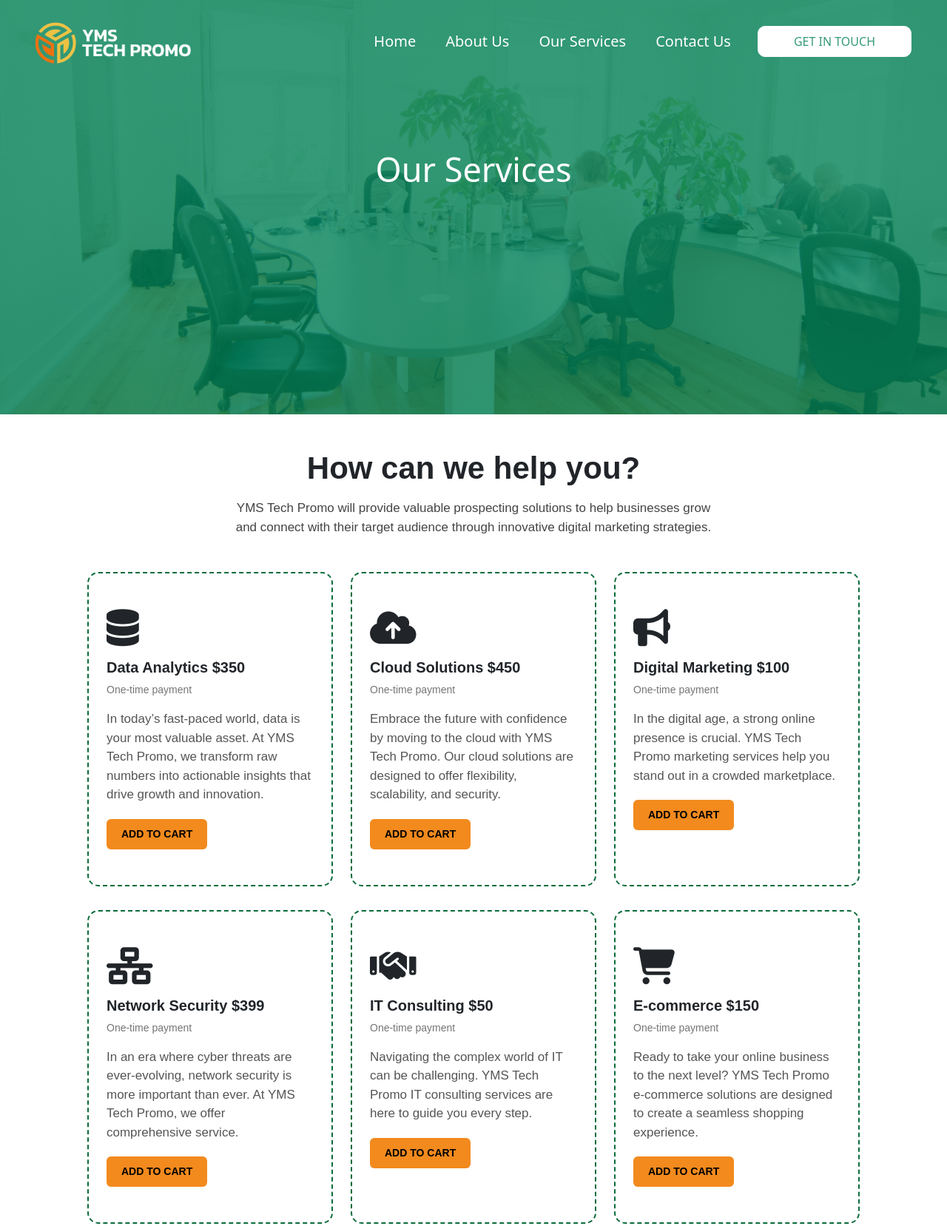
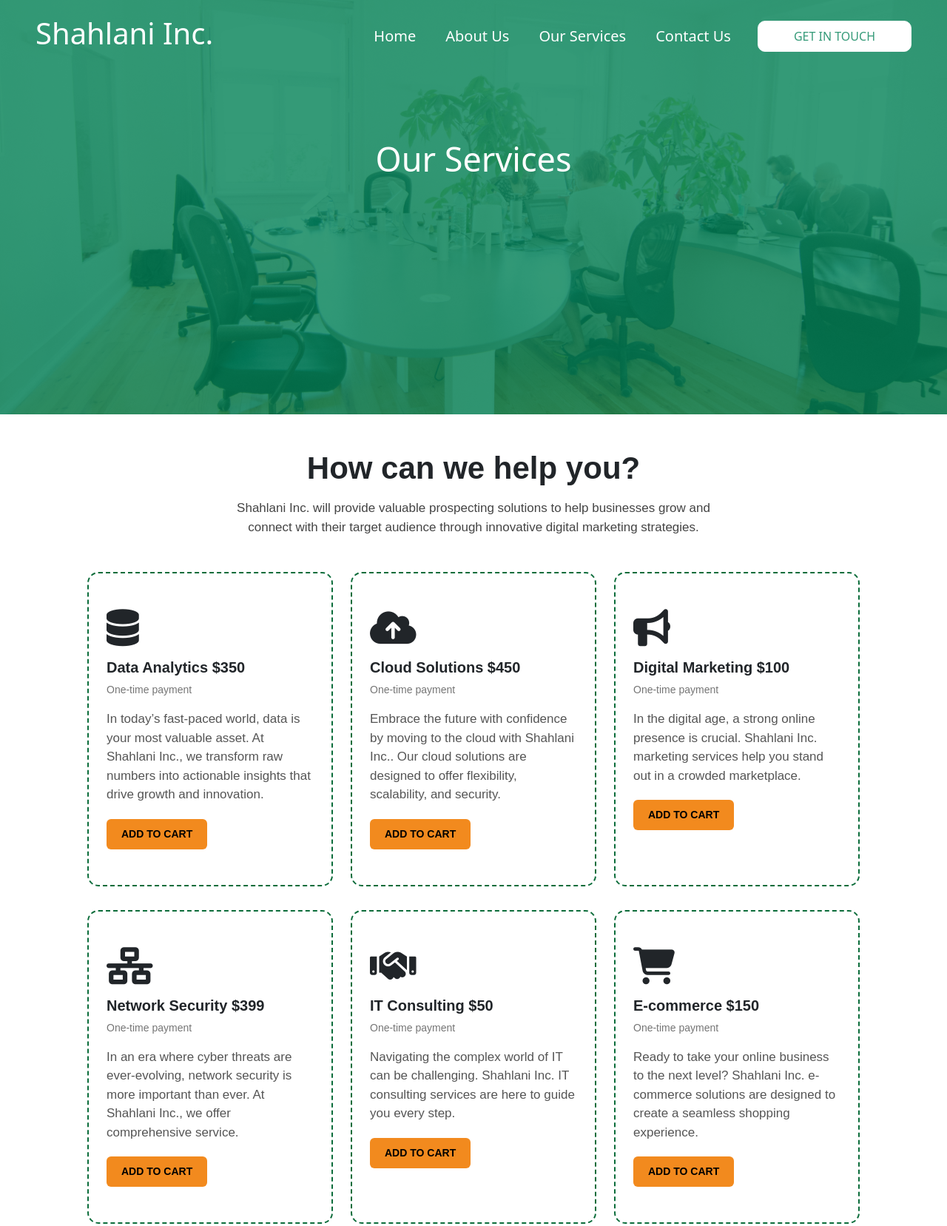
Before and after one commit to ZaidAhmed786/tech-pro, a plain HTML site: page services.html in a window 1280 px wide. Shown: the top 1657 px of the page at 74% size. Drawn offline with nearby package versions, Linux system fonts and the light colour scheme.

Commit message:
update done

```diff
--- a/services.html
+++ b/services.html
@@ -3,7 +3,7 @@
 <head>
   <meta charset="UTF-8" />
   <meta name="viewport" content="width=device-width, initial-scale=1.0" />
-  <title>YMS Tech Promo</title>
+  <title>Shahlani Inc.</title>
 
   <!-- Bootstrap CSS -->
   <link href="https://cdn.jsdelivr.net/npm/bootstrap@5.3.3/dist/css/bootstrap.min.css" rel="stylesheet" />
@@ -18,7 +18,7 @@
     <nav class="navbar navbar-expand-lg navbar-dark py-3">
       <div class="container-fluid px-sm-5 px-3">
         <a class="navbar-brand d-flex align-items-center" href="#">
-          <img src="./images/cropped-yms-2.png" alt="Logo" height="70" class="me-2" />
+          <h1>Shahlani Inc.</h1>
         </a>
 
         <button class="navbar-toggler" type="button" data-bs-toggle="collapse" data-bs-target="#navbarNav">
@@ -47,7 +47,7 @@
 
         <h1 class="mb-3 section-heading">How can we help you?</h1>
         <p class="mb-5 section-subtext">
-            YMS Tech Promo will provide valuable prospecting solutions to help businesses grow and connect
+            Shahlani Inc. will provide valuable prospecting solutions to help businesses grow and connect
             with their target audience through innovative digital marketing strategies.
         </p>
 
@@ -62,7 +62,7 @@
                     <p class="payment-text">One-time payment</p>
 
                     <p class="service-desc">
-                        In today’s fast-paced world, data is your most valuable asset. At YMS Tech Promo,
+                        In today’s fast-paced world, data is your most valuable asset. At Shahlani Inc.,
                         we transform raw numbers into actionable insights that drive growth and innovation.
                     </p>
 
@@ -79,7 +79,7 @@
                     <p class="payment-text">One-time payment</p>
 
                     <p class="service-desc">
-                        Embrace the future with confidence by moving to the cloud with YMS Tech Promo.
+                        Embrace the future with confidence by moving to the cloud with Shahlani Inc..
                         Our cloud solutions are designed to offer flexibility, scalability, and security.
                     </p>
 
@@ -96,7 +96,7 @@
                     <p class="payment-text">One-time payment</p>
 
                     <p class="service-desc">
-                        In the digital age, a strong online presence is crucial. YMS Tech Promo marketing
+                        In the digital age, a strong online presence is crucial. Shahlani Inc. marketing
                         services help you stand out in a crowded marketplace.
                     </p>
 
@@ -117,7 +117,7 @@
 
             <p class="service-desc">
                 In an era where cyber threats are ever-evolving, network security is more important than ever.
-                At YMS Tech Promo, we offer comprehensive service.
+                At Shahlani Inc., we offer comprehensive service.
             </p>
 
             <button class="btn btn-warning add-btn">ADD TO CART</button>
@@ -133,7 +133,7 @@
             <p class="payment-text">One-time payment</p>
 
             <p class="service-desc">
-                Navigating the complex world of IT can be challenging. YMS Tech Promo IT consulting
+                Navigating the complex world of IT can be challenging. Shahlani Inc. IT consulting
                 services are here to guide you every step.
             </p>
 
@@ -150,7 +150,7 @@
             <p class="payment-text">One-time payment</p>
 
             <p class="service-desc">
-                Ready to take your online business to the next level? YMS Tech Promo e-commerce
+                Ready to take your online business to the next level? Shahlani Inc. e-commerce
                 solutions are designed to create a seamless shopping experience.
             </p>
 
@@ -175,7 +175,7 @@
 
             <p class="service-desc">
                 Effective advertising is more than just placing ads; it's about strategic management
-                and optimization. YMS Tech Promo ad campaign services deliver results.
+                and optimization. Shahlani Inc. ad campaign services deliver results.
             </p>
 
             <button class="btn btn-warning add-btn">ADD TO CART</button>
@@ -208,7 +208,7 @@
             <p class="payment-text">One-time payment</p>
 
             <p class="service-desc">
-                Technical issues can disrupt your productivity. YMS Tech Promo offers expert
+                Technical issues can disrupt your productivity. Shahlani Inc. offers expert
                 technical support to keep your systems running smoothly.
             </p>
 
@@ -282,7 +282,7 @@
                   <h5>— MICHAEL T.</h5>
                   <p class="role">BUSINESS DEVELOPMENT MANAGER</p>
                   <p class="testimonial-text">
-                    YMS Tech Promo propelled our business to new heights with their innovative digital marketing solutions. Highly recommend their expertise!
+                    Shahlani Inc. propelled our business to new heights with their innovative digital marketing solutions. Highly recommend their expertise!
                   </p>
                 </div>
               </div>
@@ -292,7 +292,7 @@
                   <h5>— SARAH P.</h5>
                   <p class="role">CEO</p>
                   <p class="testimonial-text">
-                    YMS Tech Promo digital marketing expertise boosted our brand visibility and engagement. Their team delivers exceptional results!
+                    Shahlani Inc. digital marketing expertise boosted our brand visibility and engagement. Their team delivers exceptional results!
                   </p>
                 </div>
               </div>
@@ -318,7 +318,7 @@
                   <h5>— EMILY R.</h5>
                   <p class="role">PRODUCT MANAGER</p>
                   <p class="testimonial-text">
-                    Working with YMS Tech Promo has been an incredible experience. The results speak for themselves — higher ROI and engagement!
+                    Working with Shahlani Inc. has been an incredible experience. The results speak for themselves — higher ROI and engagement!
                   </p>
                 </div>
               </div>
@@ -349,7 +349,7 @@
                     <h2 class="info-title">Ready to Grow Your Sales with Targeted Business Leads?</h2>
                     <p class="info-text mt-3">
                         Make contact with high-potential customers in the service areas of your choice with
-                        YMS Tech Promo. Reaching companies in need of crucial insurance solutions is made
+                        Shahlani Inc.. Reaching companies in need of crucial insurance solutions is made
                         easier with our unique, personalized leads.
                     </p>
                 </div>
@@ -364,7 +364,7 @@
     </div>
 </section>
 
-<!-- YMS Tech Promo Footer -->
+<!-- Shahlani Inc. Footer -->
 <footer class="bg-dark text-white pt-5 py-5">
   <div class="container-lg container-fluid px-md-5 px-sm-4 px-3 pb-4 pt-4">
     <div class="row g-4">
@@ -372,10 +372,10 @@
       <!-- Logo & Description -->
       <div class="col-md-4">
         <div class="d-flex align-items-center mb-3">
-          <img src="./images/cropped-yms-2.png" alt="YMS Tech Promo" height="70px" class="me-2">
+          <h1>Shahlani Inc.</h1>
         </div>
         <p class="mb-0">
-          At YMS Tech Promo, we excel in delivering cutting-edge software solutions, driven by
+          At Shahlani Inc., we excel in delivering cutting-edge software solutions, driven by
           innovation, expertise, and a commitment to excellence.
         </p>
       </div>
@@ -395,22 +395,22 @@
       <div class="col-md-3">
         <h5 class="fw-bold">Get In Touch</h5>
         <ul class="list-unstyled">
-          <li class="mt-3">+1 832 728 2009</li>
-          <li class="mt-3">info@ymstechpromo.com</li>
+         <li class="mt-3"> <a href="tel:+18328900009" class="text-white text-decoration-none">+1 (832) 890-0009</a></li>
+        <li class="mt-3">  <a href="mailto:shahlani3@yahoo.com" class="text-white text-decoration-none">shahlani3@yahoo.com</a></li>
         </ul>
       </div>
 
       <!-- Address -->
       <div class="col-md-2">
         <h5 class="fw-bold">Address</h5>
-        <p class="mt-3">8585 Woodway Dr Houston Tx<br>77063</p>
+        <p class="mt-3">5090 Richmond Ave, Houston, TX 77056</p>
       </div>
 
     </div>
   </div>
 
   <div class="text-center py-3 border-top border-secondary small">
-    Copyright © 2025 YMS Tech Promo | Refund Policy | Privacy Policy | Term & Conditions
+    Copyright © 2025 Shahlani Inc. | Refund Policy | Privacy Policy | Term & Conditions
   </div>
 </footer>
   <!-- Bootstrap JS -->
```
Also changed, not shown: about.html (+11 -11 lines), contect.html (+11 -11 lines), index.html (+26 -26 lines).
